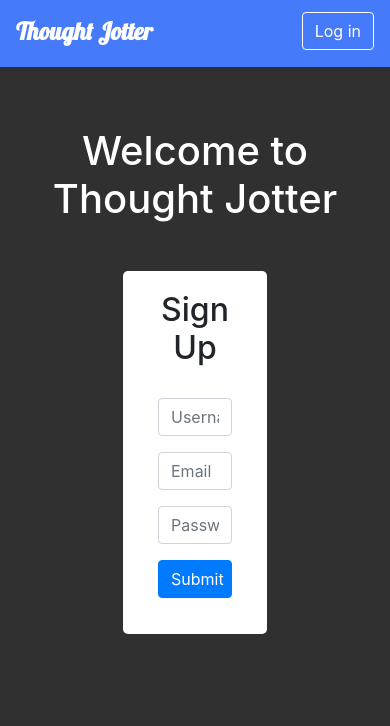
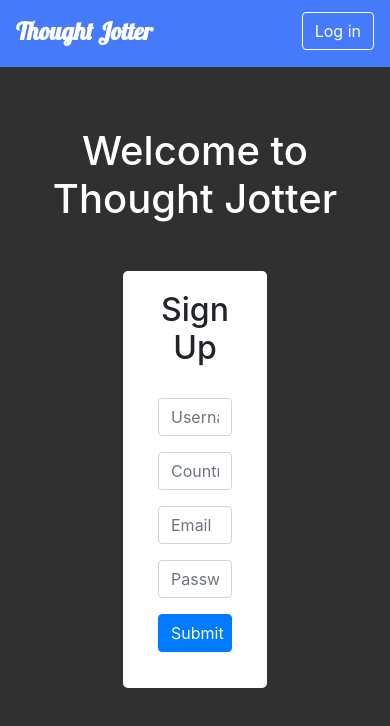
Before and after one commit to Julee117/thought-jotter, a React (Create React App) app in the folder client/: page / in a window 390 px wide. Shown: the top 726 px of the page. Built offline with nearby package versions, Linux system fonts and the light colour scheme; no server answers.

Commit message:
Add phonenumber

```diff
--- a/client/src/actions/Users.js
+++ b/client/src/actions/Users.js
@@ -21,6 +21,7 @@ export const signup = (user, callback) => {
       headers: {"Content-Type": "application/json"},
       body: JSON.stringify({
         username: user.username,
+        phonenumber: user.phonenumber,
         email: user.email,
         password: user.password}),
     })
--- a/client/src/containers/Signup.js
+++ b/client/src/containers/Signup.js
@@ -10,6 +10,7 @@ class Signup extends Component {
 
     this.state = {
       username: "",
+      phonenumber: "",
       email: "",
       password: ""
     }
@@ -34,7 +35,7 @@ class Signup extends Component {
       <Container>
         <div className="forms">
           <h2 className="title">Sign Up</h2>
-          <Form onSubmit={this.handleOnSubmit} classname="form">
+          <Form onSubmit={this.handleOnSubmit}>
             <Col>
               <FormGroup>
                 <Input
@@ -43,6 +44,17 @@ class Signup extends Component {
                   onChange={this.handleChange}
                   name="username"
                   value={this.state.username}
+                />
+              </FormGroup>
+            </Col>
+            <Col>
+              <FormGroup>
+                <Input
+                  type="text"
+                  placeholder="Country Code + Phone Number (14157012311)"
+                  onChange={this.handleChange}
+                  name="phonenumber"
+                  value={this.state.phonenumber}
                 />
               </FormGroup>
             </Col>
```
